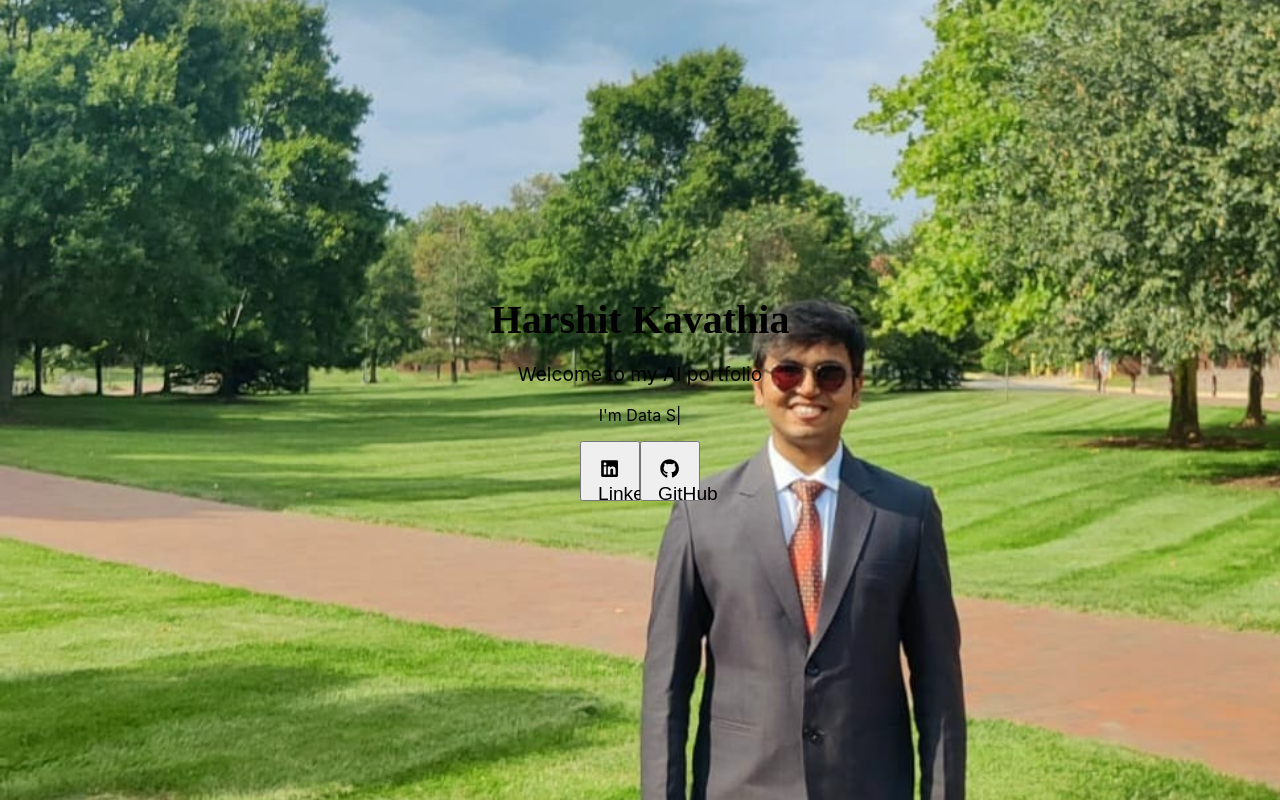
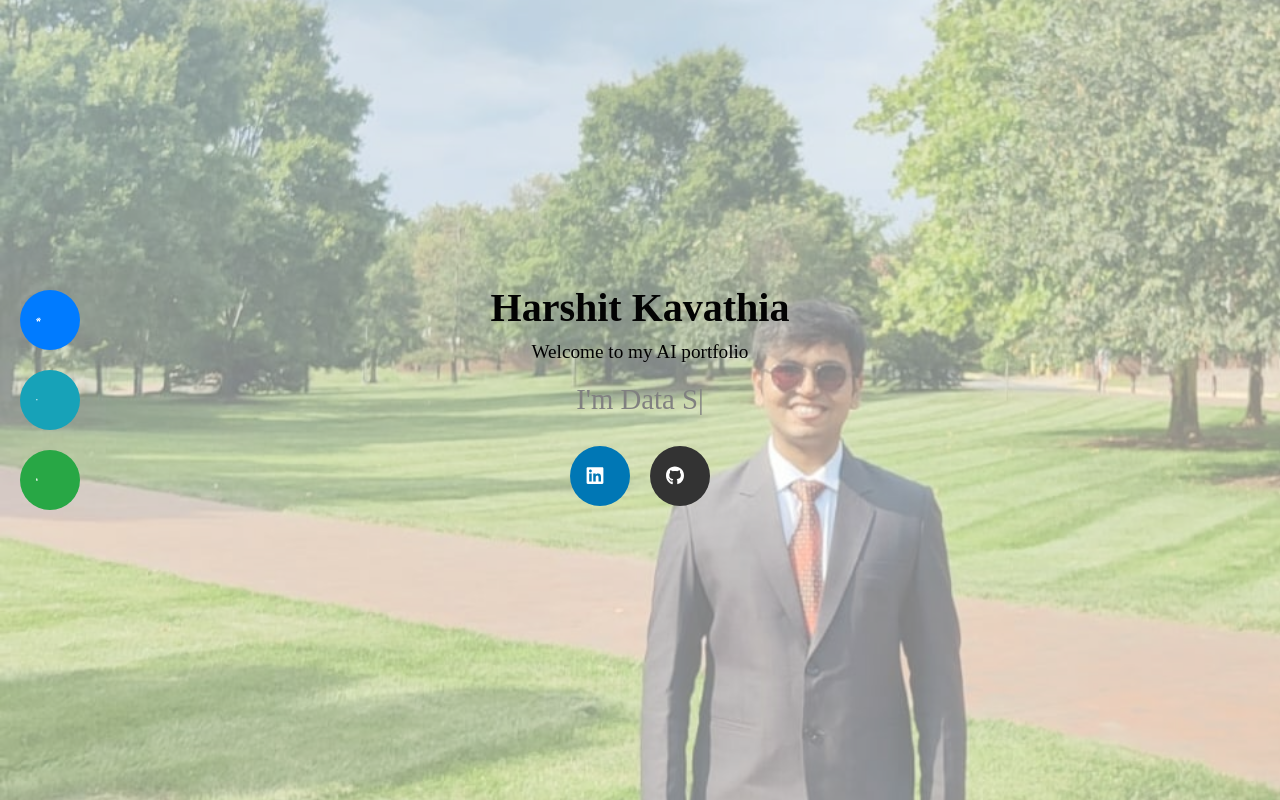
Before and after one commit to hkavathi/personal-ai, a React (Create React App) app: page / in a window 1280 px wide. Shown: the top 800 px of the page. Built offline with nearby package versions, Linux system fonts and the light colour scheme.

Commit message:
Upgrading UI, making sizes adjustable-2

```diff
--- a/src/App.css
+++ b/src/App.css
@@ -1,4 +1,3 @@
-/* General Style: Use rem units for better scaling */
 body {
   margin: 0;
   padding: 0;
@@ -6,8 +5,8 @@ body {
   font-size: 16px; /* Base font size (1rem = 16px) */
 }
 
-/* Adjust home-background for better responsiveness */
 .home-background {
+  position: relative;
   background: url('./assets/harshit_image.jpeg') no-repeat center center fixed;
   background-size: cover;
   height: 100vh;
@@ -21,65 +20,308 @@ body {
 }
 
 .overlay {
-  background: rgba(255, 255, 255, 0.5);
+  position: absolute;
+  top: 0;
+  left: 0;
+  width: 100%;
+  height: 100%;
+  background: rgba(255, 255, 255, 0.5); /* White overlay with 50% opacity */
+  z-index: 1; /* Make sure the overlay is on top of the background image but behind content */
 }
 
-/* Use rem for font sizes to scale with screen */
+.chatting-background {
+  background-color: #f6d365;
+  background-size: cover;
+  transition: all 0.5s ease-in-out;
+}
+
+/* Smooth sliding transition for the background */
+.slide-out {
+  transform: translateX(-100%);
+}
+
 .home-content h1 {
+  position:relative;
   font-family: 'Times New Roman', serif;
   font-size: 2.5rem; /* Responsive font size */
   margin: 0;
   color: #030303;
-}
-
-.home-content p {
-  font-size: 1.2rem; /* Adjusted for responsiveness */
+  z-index: 1;
 }
 
 .chat-container {
   width: 80%; /* Adjust width to percentage */
-  margin: 20px auto;
+  margin: 50px auto;
+  text-align: left;
+}
+
+.chat-history {
+  background-color: #ffffff;
+  padding: 20px;
+  border-radius: 5px;
+  max-height: 400px;
+  overflow-y: auto;
+  margin-bottom: 20px;
+  border: 1px solid #ddd;
 }
 
 .chat-message {
-  padding: 0.5rem;
-  margin-bottom: 0.5rem;
+  padding: 10px;
+  margin-bottom: 10px;
+  border-radius: 5px;
+  max-width: 70%;
+  word-wrap: break-word;
 }
 
-.user-message, .bot-message {
-  max-width: 90%; /* Adjust width for smaller screens */
+.user-message {
+  background-color: #007bff;
+  color: white;
+  align-self: flex-end;
+  margin-left: auto;
+}
+
+.bot-message {
+  background-color: #e9ecef;
+  color: #333;
+  align-self: flex-start;
+  margin-right: auto;
+}
+
+.home-content p {
+  position:relative;
+  font-family: 'Times New Roman', sans-serif;
+  color: #010000;
+  font-size: 1.2rem; /* Adjusted for responsiveness */
+  margin: 10px 0;
+  z-index: 1;
+}
+
+.typing-indicator {
+  background-color: #f0f0f0;
+  color: #000000;
+  align-self: flex-start;
+  margin-right: auto;
+  font-style: italic;
+  display: flex;
+  align-items: center;
+}
+
+.typing-indicator .dot {
+  animation: blink 1s infinite both;
+  margin-left: 3px;
+}
+
+.typing-indicator .dot:nth-child(2) {
+  animation-delay: 0.2s;
+}
+
+.typing-indicator .dot:nth-child(3) {
+  animation-delay: 0.4s;
+}
+
+@keyframes blink {
+  0%, 100% {
+    opacity: 0;
+  }
+  50% {
+    opacity: 1;
+  }
+}
+
+.chat-input {
+  display: flex;
+  justify-content: space-between;
+}
+
+.chat-input input {
+  width: 80%;
+  padding: 10px;
+  border-radius: 5px;
+  border: 1px solid #ccc;
+}
+
+.chat-input button {
+  padding: 10px 20px;
+  background-color: #007bff;
+  color: white;
+  border: none;
+  border-radius: 5px;
+  cursor: pointer;
+}
+
+.chat-input button:hover {
+  background-color: #0056b3;
+}
+
+.dynamic-text {
+  font-family: 'Times New Roman', serif;
+  font-size: 1.8rem;
+  color: #000000;
+  margin: 20px 0;
+  position: relative;
+}
+
+@keyframes typing {
+  from { width: 0; }
+  to { width: 100%; }
+}
+
+@keyframes blink {
+  from { border-right-color: rgba(0, 123, 255, 0.75); }
+  to { border-right-color: transparent; }
+}
+
+#changing-text {
+  display: inline-block;
+  overflow: hidden;
+  white-space: nowrap;
+  border-right: 2px solid rgba(238, 231, 231, 0.958);
+  animation: typing 2s steps(30, end), blink 0.75s step-end infinite;
 }
 
 .social-buttons {
-  margin-top: 1rem;
+  position:relative;
+  margin-top: 20px;
+  z-index: 2;
 }
 
-/* Main buttons: Use rem units for sizes */
+.social-btn {
+  display: inline-flex; /* Use flexbox */
+  align-items: center;  /* Vertically center the content */
+  justify-content: center; /* Horizontally center the content */
+  margin: 10px;
+  padding: 1rem; /* Adjusted padding */
+  font-size: 1.2rem;
+  border: none;
+  border-radius: 50%;
+  width: 3.75rem; /* Responsive width */
+  height: 3.75rem; /* Responsive height */
+  background-color: #007bff;
+  color: #fff;
+  cursor: pointer;
+  position: relative;
+  transition: all 0.3s ease;
+  text-align: center;
+}
+
+.social-btn i {
+  display: block;         /* Ensure the icon is treated as a block element */
+  margin: 0 auto;         /* Horizontally center the icon */
+  font-size: 4rem;        /* Icon size */
+}
+
+.social-btn:hover {
+  width: 10rem;
+  border-radius: 30px;
+  justify-content: flex-start;
+  padding-left: 20px;
+}
+
+.social-btn span {
+  display: inline-block;
+  white-space: nowrap;
+  overflow: hidden;
+  transition: width 0.3s ease;
+  width: 0;
+  margin-left: 10px;
+  opacity: 0;
+}
+
+.social-btn:hover span {
+  width: auto;
+  opacity: 1;
+}
+
+.linkedin-btn {
+  background-color: #0077b5;
+}
+
+.github-btn {
+  background-color: #333;
+}
+
+/* App.css */
+.main-buttons {
+  position: fixed;
+  top: 50%; /* Center vertically */
+  left: 20px;
+  transform: translateY(-50%);
+  display: flex;
+  flex-direction: column;
+  z-index: 2;
+}
+
 .main-buttons .home-btn,
 .main-buttons .start-chat-btn,
 .main-buttons .download-resume-btn {
-  width: 3.75rem; /* 60px -> rem units */
-  height: 3.75rem;
+  display: inline-flex;  /* Keep flex display */
+  align-items: center;   /* Vertically center the content */
+  justify-content: center; /* Horizontally center the content */
+  margin: 10px 0;
+  padding: 1rem;
   font-size: 1.2rem;
-  padding: 1rem;
+  border: none;
+  border-radius: 50%; /* Start with circular buttons */
+  width: 3.75rem; /* Responsive width */
+  height: 3.75rem; /* Responsive height */
+  background-color: #007bff; /* Default button color */
+  color: #fff;
+  cursor: pointer;
+  position: relative;
+  transition: all 0.3s ease;
+}
+
+.main-buttons .home-btn i,
+.main-buttons .start-chat-btn i,
+.main-buttons .download-resume-btn i {
+  display: block;         /* Ensure the icon is treated as a block element */
+  margin: 0 auto;         /* Horizontally center the icon */
+  font-size: 4rem;        /* Icon size */
 }
 
 .main-buttons .home-btn:hover,
 .main-buttons .start-chat-btn:hover,
 .main-buttons .download-resume-btn:hover {
-  width: 15.625rem; /* 250px -> rem units */
+  width: 15.625rem; /* Expand horizontally on hover */
+  border-radius: 30px;
+  justify-content: flex-start;
+  padding-left: 20px;
 }
 
-/* Responsive social buttons */
-.social-btn {
-  width: 3.75rem; /* 60px -> rem units */
-  height: 3.75rem;
-  font-size: 1.2rem;
-  padding: 1rem;
+.main-buttons .home-btn span,
+.main-buttons .start-chat-btn span,
+.main-buttons .download-resume-btn span {
+  display: inline-block;
+  white-space: nowrap;
+  overflow: hidden;
+  transition: all 0.3s ease;
+  margin-left: 10px;
+  opacity: 0;
 }
 
-.social-btn:hover {
-  width: 10rem; /* Adjust hover size */
+.main-buttons .home-btn:hover span,
+.main-buttons .start-chat-btn:hover span,
+.main-buttons .download-resume-btn:hover span {
+  opacity: 1;
+}
+
+.main-buttons .home-btn i,
+.main-buttons .start-chat-btn i,
+.main-buttons .download-resume-btn i {
+  font-size: 4rem;
+}
+
+/* Individual button background colors */
+.main-buttons .home-btn {
+  background-color: #007bff;
+}
+
+.main-buttons .start-chat-btn {
+  background-color: #17a2b8;
+}
+
+.main-buttons .download-resume-btn {
+  background-color: #28a745;
 }
 
 /* Media queries for responsiveness */
```
Also changed, not shown: src/assets/harshit_imag.jpeg (deleted).
